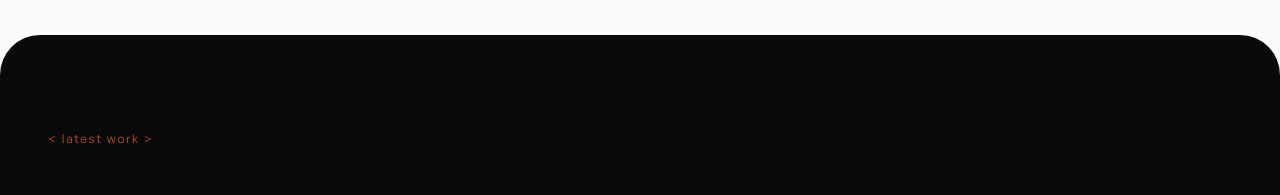
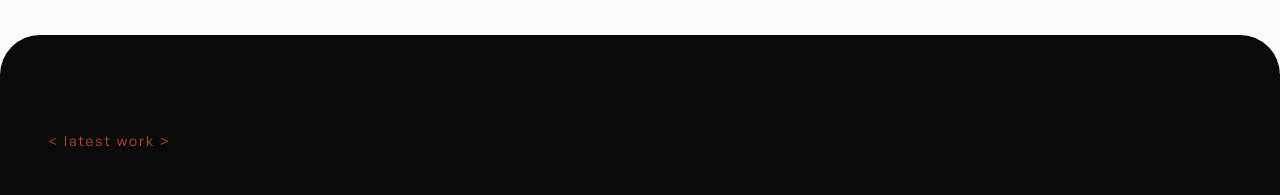
Before and after one commit to Med-Allt/webber, a Next.js app: page /en in a window 1280 px wide. Shown: the part 820-1015 px from the top of the page. Built offline with nearby package versions, Linux system fonts and the light colour scheme.

Commit message:
style: bump section label heading size from text-xs to text-sm
Makes every "< ... >" eyebrow label (Services, Work, CTA, FAQ, Process)
slightly larger for better legibility, per client request.

```diff
--- a/components/sections/section-label.tsx
+++ b/components/sections/section-label.tsx
@@ -8,7 +8,7 @@ export function SectionLabel({
   className?: string
 }) {
   return (
-    <p className={cn("text-xs lowercase tracking-[0.14em] text-accent", className)}>
+    <p className={cn("text-sm lowercase tracking-[0.14em] text-accent", className)}>
       {"< "}
       {children}
       {" >"}
```
